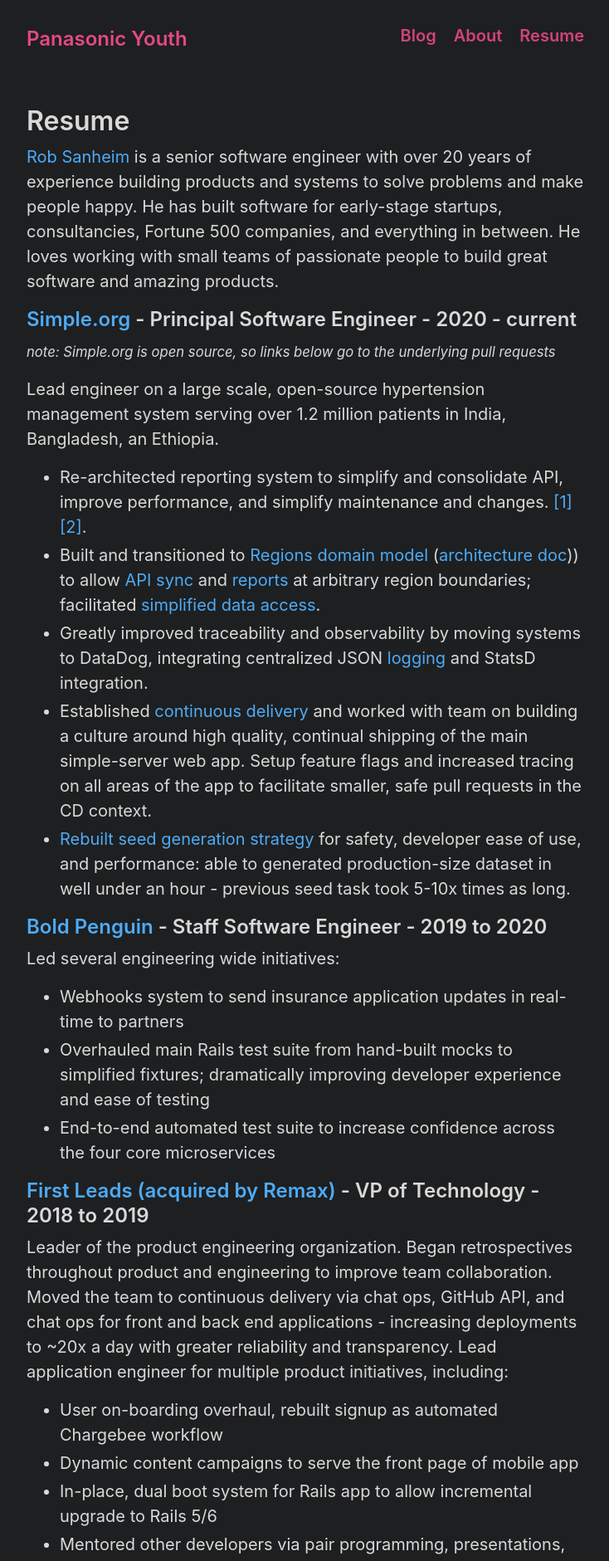
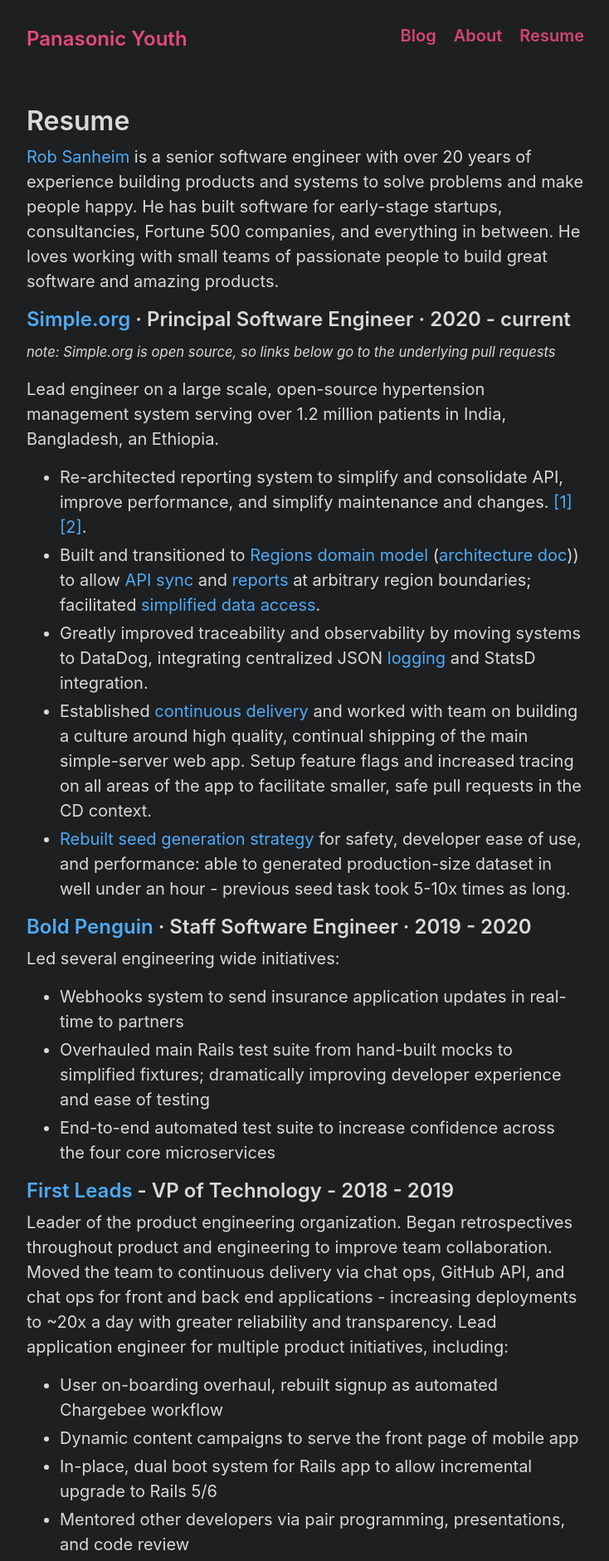
Before and after one commit to rsanheim/rsanheim.github.com, a Jekyll site: the page built from resume.md, in a window 1280 px wide. Shown: the top 1881 px of the page at 83% size, without its empty margins (272-1006 px from the left). Built offline with Jekyll 4.4.1, drawn with Linux system fonts in a browser that asks for light colours; some of the changed text lies outside the part shown.

Commit message:
More more updates (#14)
* updates

* updates

* updates

* updates

* updates

* updates# Please enter the commit message for your changes. Lines starting

* make

* apps

* more print

* tweaking copy

* header

```diff
--- a/_sass/_print.scss
+++ b/_sass/_print.scss
@@ -6,23 +6,35 @@
   .print-only {
     display: block;
   }
+  .no-print {
+    display: none;
+  }
 
-  .resume {
+  body.resume {
+    background: none;
+    color: black;
     font-size: 80%;
     line-height: 1.1;
 
     header {
       display: none;
     }
-    .no-print {
-      display: none;
+
+    h1 {
+      color: black !important;
+      font-size: 1.2rem;
     }
 
     h2 {
-      font-size: 1.2rem;
+      color: black;
+      font-size: 1.1rem;
+      margin-bottom: 0.2rem;
     }
+
     h3 {
+      color: black;
       font-size: 1.0rem;
+      margin: 0;
     }
   }
 }
--- a/resume.md
+++ b/resume.md
@@ -6,7 +6,7 @@
 
 [Rob Sanheim](mailto:rsanheim@gmail.com) is a senior software engineer with over 20 years of experience building products and systems to solve problems and make people happy. He has built software for early-stage startups, consultancies, Fortune 500 companies, and everything in between. He loves working with small teams of passionate people to build great software and amazing products.
 
-## [Simple.org](https://simple.org) - Principal Software Engineer - 2020 - current
+## [Simple.org](https://simple.org) &middot; Principal Software Engineer &middot; 2020 - current
 
 <small> *note: Simple.org is open source, so links below go to the underlying pull requests*</small>
 
@@ -18,7 +18,7 @@
 * Established [continuous delivery](https://github.com/simpledotorg/simple-server/pull/2605) and worked with team on building a culture around high quality, continual shipping of the main simple-server web app.  Setup feature flags and increased tracing on all areas of the app to facilitate smaller, safe pull requests in the CD context.
 * [Rebuilt seed generation strategy](https://github.com/simpledotorg/simple-server/pull/1039) for safety, developer ease of use, and performance: able to generated production-size dataset in well under an hour - previous seed task took 5-10x times as long.
 
-## [Bold Penguin](https://boldpenguin.com) - Staff Software Engineer - 2019 to 2020
+## [Bold Penguin](https://boldpenguin.com) &middot; Staff Software Engineer &middot; 2019 - 2020
 
 Led several engineering wide initiatives:
 
@@ -26,7 +26,7 @@
 * Overhauled main Rails test suite from hand-built mocks to simplified fixtures; dramatically improving developer experience and ease of testing
 * End-to-end automated test suite to increase confidence across the four core microservices
 
-## [First Leads (acquired by Remax)](https://news.remax.com/exclusive-to-remax-the-first-app-one-of-the-best-tools-in-real-estate) - VP of Technology - 2018 to 2019
+## [First Leads](https://news.remax.com/exclusive-to-remax-the-first-app-one-of-the-best-tools-in-real-estate) - VP of Technology - 2018 - 2019
 
 Leader of the product engineering organization. Began retrospectives throughout product and engineering to improve team collaboration. Moved the team to continuous delivery via chat ops, GitHub API, and chat ops for front and back end applications - increasing deployments to ~20x a day with greater reliability and transparency. Lead application engineer for multiple product initiatives, including:
 
@@ -35,11 +35,11 @@
 * In-place, dual boot system for Rails app to allow incremental upgrade to Rails 5/6
 * Mentored other developers via pair programming, presentations, and code review
 
-## [NationBuilder](https://nationbuilder.com) - Lead Software Engineer - 2017-2018
+## [NationBuilder](https://nationbuilder.com) &middot; Lead Software Engineer &middot; 2017 - 2018
 
 Team lead on SSL automation project - helping to setup and monitor SSL certification for over 10,000 customer subdomains. Lead on payments overhaul, which rewrote and consolidated billing code onto Stripe Connect platform.
 
-## [GitHub](https://github.com) - Senior Software Engineer - 2012 to 2017
+## [GitHub](https://github.com) &middot; Senior Software Engineer &middot; 2012 - 2017
 
 High performing, well respected senior engineer and team lead at GitHub for almost 5 years. Improved team processes by by initiating and leading retrospectives, increased pair-programming, or general changes to day to day process to tighten feedback loops.
 
@@ -58,18 +58,18 @@
 Led effort in developing project plan, getting buy-in from colleagues on this
 huge undertaking, and shepherding the system through a long, careful production rollout.
 
-### Other features included:
+### Other features built included:
 
 * [Team mentions](https://github.com/blog/1121-introducing-team-mentions)
 * [Commit Status API](https://github.com/blog/1227-commit-status-api)
 * [Email verification](https://github.com/blog/1215-email-verification)
 * [Live updates](https://github.com/blog/1174-auto-updating-comments)
 
-#### Process Improvement
+### Process Improvement
 
 Rob has also helped improve team processes continually at GitHub, by initiating and leading retrospectives, increased pair-programming, or general changes to day to day process to tighten feedback loops.
 
-## [Relevance, Inc / Cognitect](http://cognitect.com/) - Principal - 2007 to 2012
+## [Relevance, Inc / Cognitect](http://cognitect.com/) &middot; Principal &middot; 2007 - 2012
 
 Rob was employee number five at Relevance, and was a key leader in helping Relevance become a leading Ruby on Rails consultancy.
 
@@ -79,13 +79,12 @@
 * Brings a "calming, experienced" leadership role to projects assigned
 * Wide range of successful client projects, including [Plotwatt](https://plotwatt.com/), [CXO](http://vivisimo.com/solutions/cxo.html), and [Contegix Cloud](https://classic.contegix.com/session/new).
 
-
-### [Seeking Alpha](http://seekingalpha.com/) - Software Engineer - 2006 to 2007
+## [Seeking Alpha](http://seekingalpha.com/) &middot; Software Engineer &middot; 2006 - 2007
 
 Senior Ruby developer for a successful financial blog platform. Responsible for overhauling PHP platform into new Rails
 platform. Ensure scalability for features and ensuring scalability for upwards of 70,000 visitors a day. Built user generated content feature to build community and enhance content model. Setup continuous integration and devops automation.
 
-### [Sanheim Software](https://sanheim.com) - Founder - 2005 - current
+## [Sanheim Software](https://rsanheim.com) &middot; Founder &middot; 2005 - current
 Consulted and built custom software for various clients throughout the years, including the [Doughroller debt calculator](https://tools.doughroller.net/debt-snowball-calculator), a very early (2007) RSS feed builder application, and private side projects.
 ### Previous Positions:
 
```
